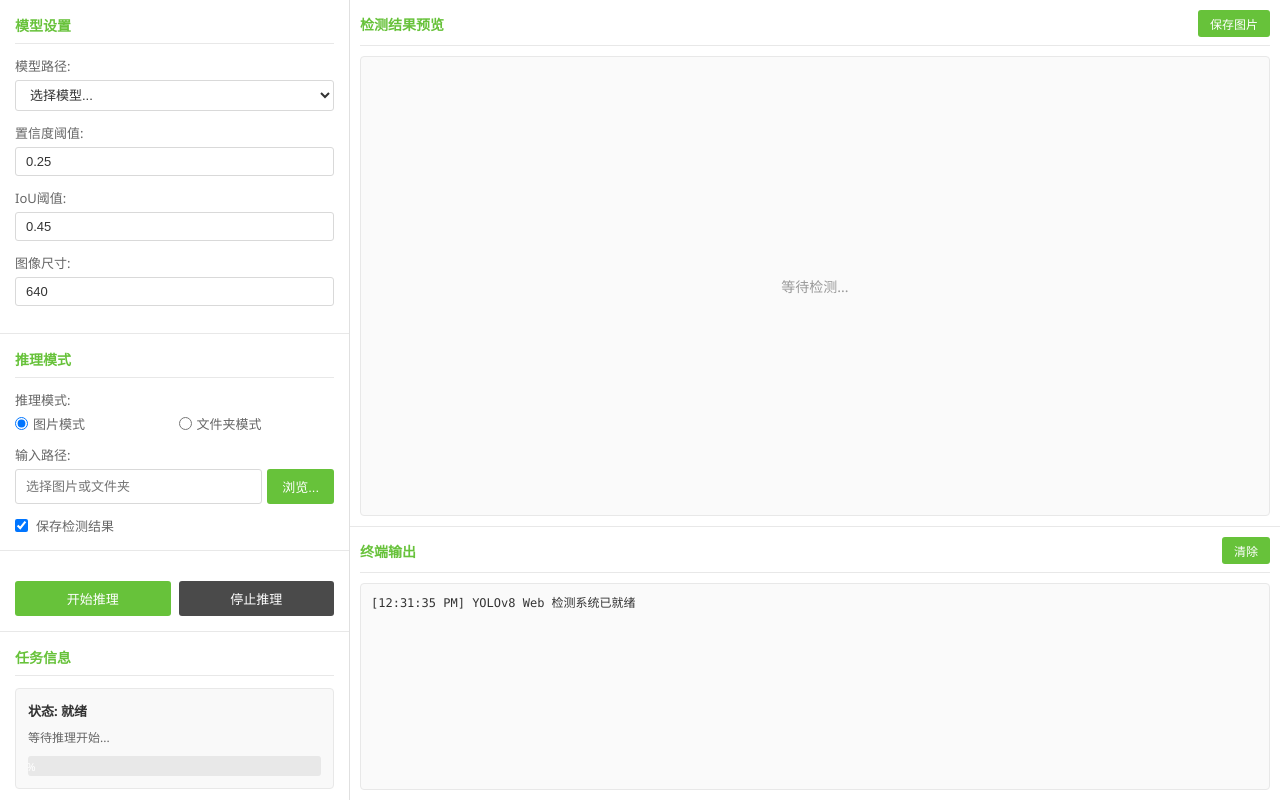
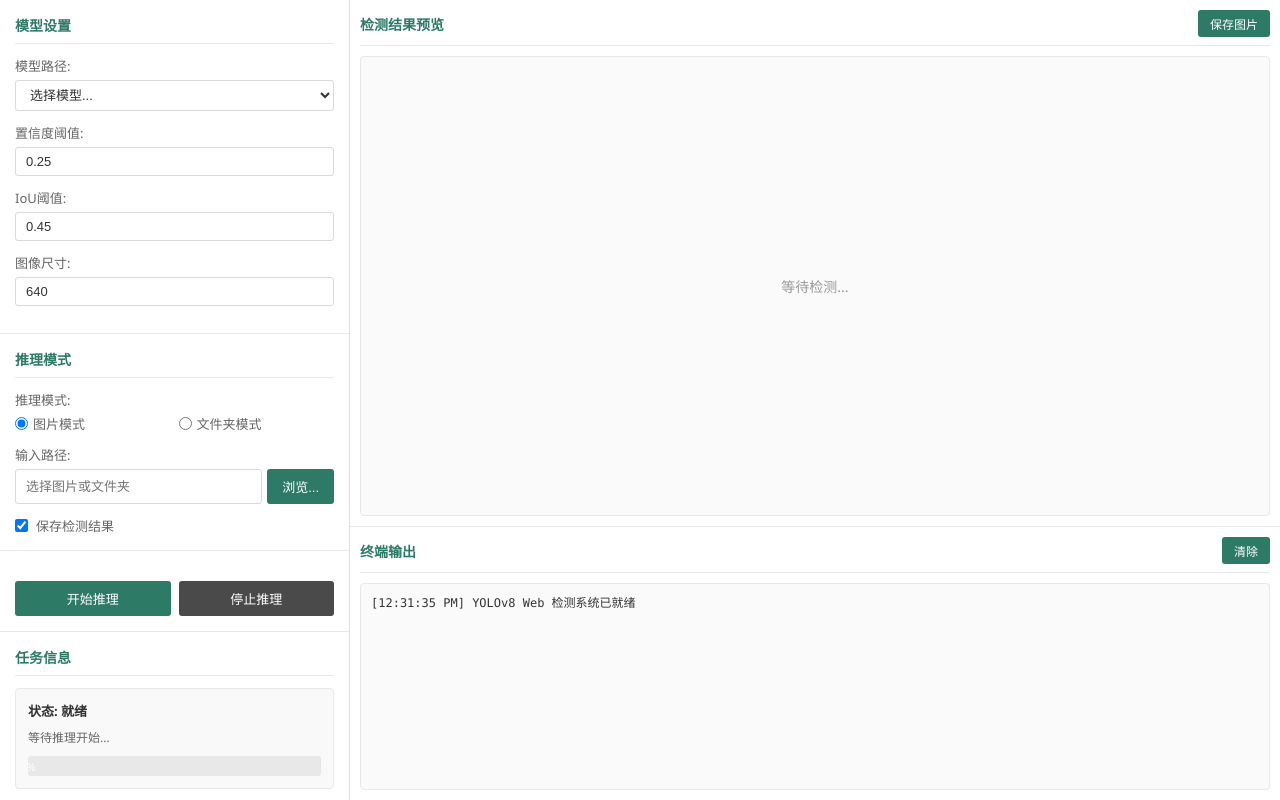
Before and after one commit to iuio9/detectele, a Flask app: page / in a window 1280 px wide. Run offline with Flask 3, Linux system fonts and the light colour scheme; data that the repository does not hold is empty; some libraries are stand-ins or nearby versions.

Commit message:
Update green color to #2D7A67
- Change all green colors from #67C23A to #2D7A67
- Update hover color from #85CE61 to #3D9A87
- Applied to: section titles, buttons, progress bar, focus borders, success logs

```diff
--- a/templates/index.html
+++ b/templates/index.html
@@ -43,7 +43,7 @@
         .section-title {
             font-size: 14px;
             font-weight: bold;
-            color: #67C23A;
+            color: #2D7A67;
             margin-bottom: 12px;
             padding-bottom: 8px;
             border-bottom: 1px solid #e8e8e8;
@@ -72,7 +72,7 @@
 
         .form-control:focus {
             outline: none;
-            border-color: #67C23A;
+            border-color: #2D7A67;
         }
 
         .input-group {
@@ -90,23 +90,23 @@
         }
 
         .btn-browse {
-            background: #67C23A;
+            background: #2D7A67;
             color: white;
             white-space: nowrap;
         }
 
         .btn-browse:hover {
-            background: #85CE61;
+            background: #3D9A87;
         }
 
         .btn-primary {
-            background: #67C23A;
+            background: #2D7A67;
             color: white;
             flex: 1;
         }
 
         .btn-primary:hover {
-            background: #85CE61;
+            background: #3D9A87;
         }
 
         .btn-primary:disabled {
@@ -203,7 +203,7 @@
 
         .progress-bar {
             height: 100%;
-            background: #67C23A;
+            background: #2D7A67;
             width: 0%;
             transition: width 0.3s;
             display: flex;
@@ -241,13 +241,13 @@
         .section-header-title {
             font-size: 14px;
             font-weight: bold;
-            color: #67C23A;
+            color: #2D7A67;
         }
 
         .btn-small {
             padding: 5px 12px;
             font-size: 12px;
-            background: #67C23A;
+            background: #2D7A67;
             color: white;
             border: none;
             border-radius: 3px;
@@ -255,7 +255,7 @@
         }
 
         .btn-small:hover {
-            background: #85CE61;
+            background: #3D9A87;
         }
 
         .image-display-container {
@@ -334,7 +334,7 @@
         }
 
         .log-entry.success {
-            color: #67C23A;
+            color: #2D7A67;
         }
 
         .log-entry.warning {
```
